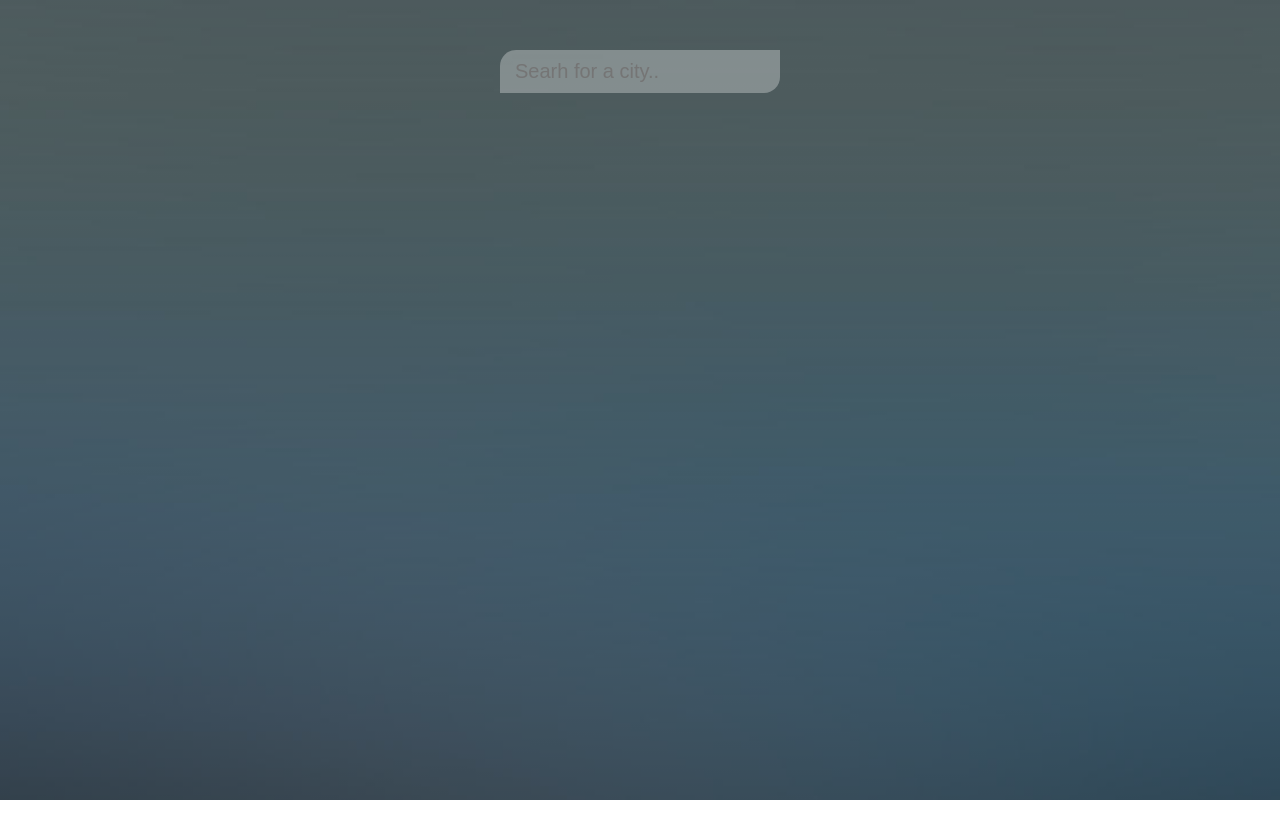
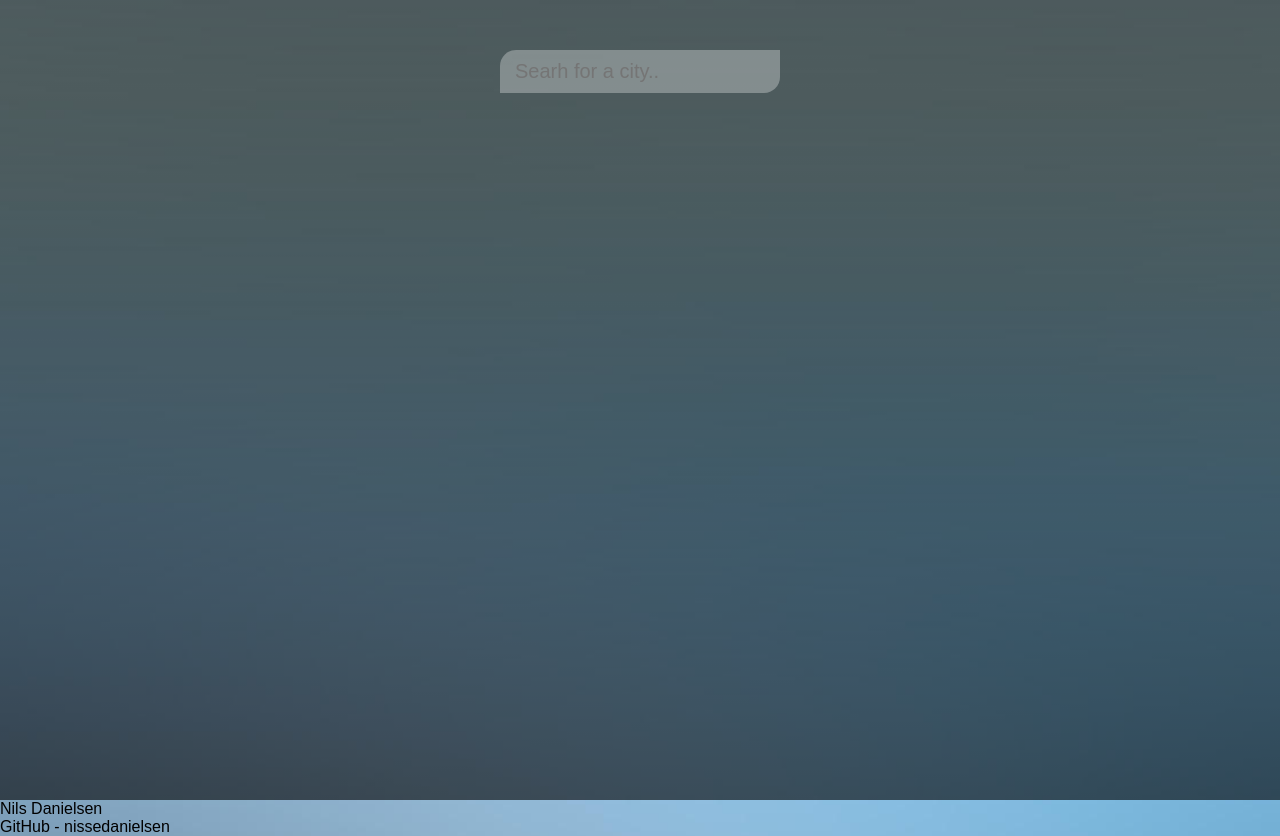
Before and after one commit to nissedanielsen/weatherapp, a plain HTML site: page weatherapp/index.html in a window 1280 px wide. Before the commit the page ends 800 px from the top, so only its background shows below. Drawn offline with Linux system fonts and the light colour scheme.

Commit message:
footer
footer update

```diff
--- a/weatherapp/index.html
+++ b/weatherapp/index.html
@@ -34,7 +34,10 @@
 
     </div>
 
-
+    <div class="footer">
+        <p>Nils Danielsen</p>
+        <p>GitHub - nissedanielsen</p>
+    </div>
 
     <script src="main.js"></script>
 
```
